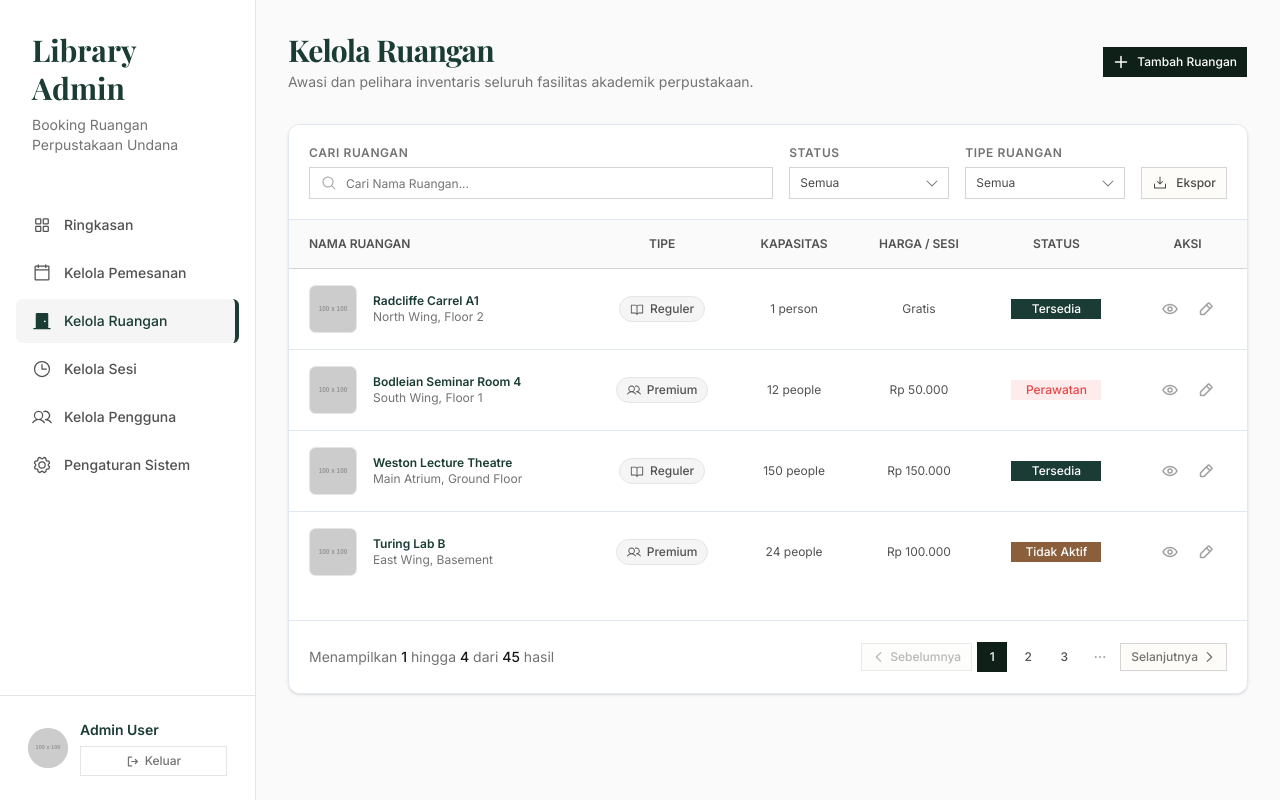
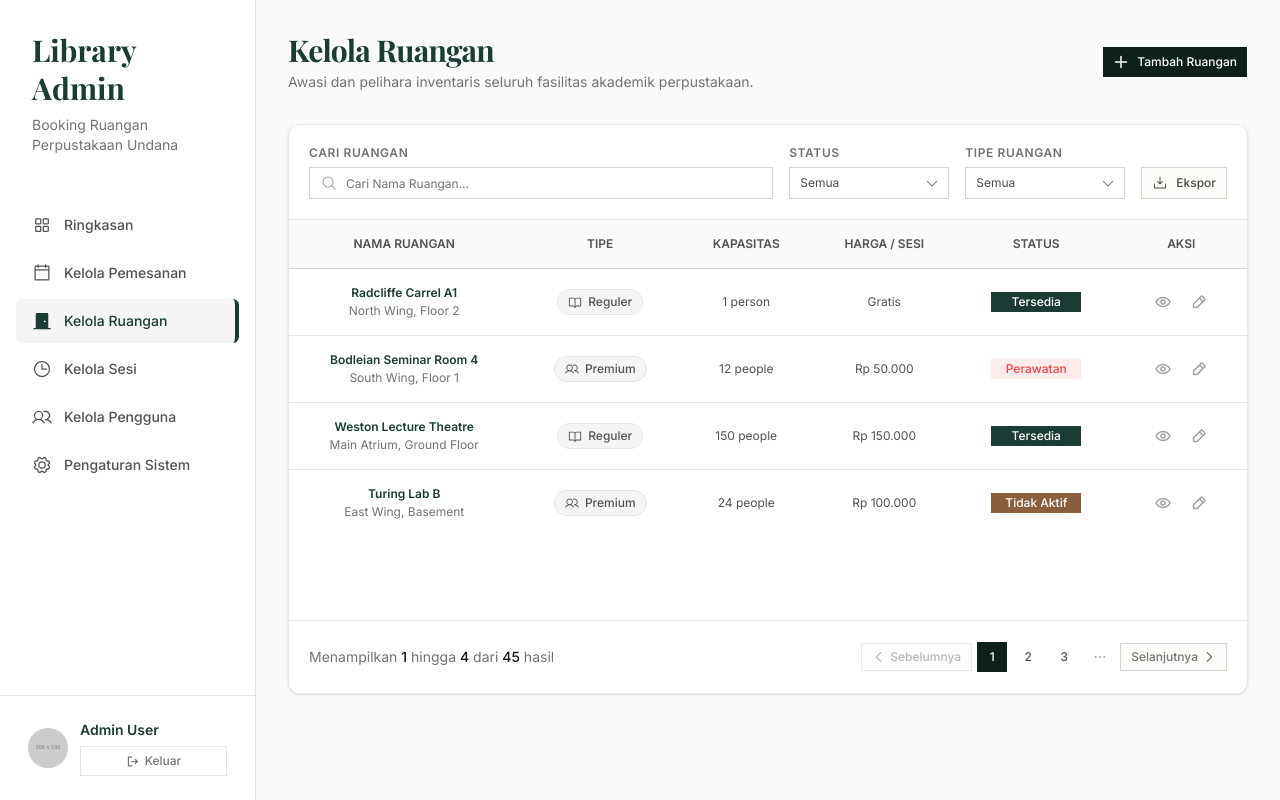
Before and after one commit to legacyditt/booking-room-perpusUndana, a Next.js app in the folder frontend/: page /admin/rooms in a window 1280 px wide. Built offline with nearby package versions, Linux system fonts and the light colour scheme; a web font is replaced by a local one.

Commit message:
style(admin): center align room name column for layout consistency

```diff
--- a/frontend/src/features/admin/components/RoomTable.tsx
+++ b/frontend/src/features/admin/components/RoomTable.tsx
@@ -1,6 +1,5 @@
 "use client";
 import React from "react";
-import Image from "next/image";
 import {
   Eye,
   PencilSimple,
@@ -50,7 +49,7 @@ export function RoomTable() {
       <Table className="whitespace-nowrap">
         <TableHeader className="bg-[#FAFAFA] border-b border-[#E2E8F0]">
           <TableRow className="hover:bg-transparent">
-            <TableHead className="px-5 py-4 font-semibold text-neutral-600 h-auto w-[300px]">
+            <TableHead className="px-5 py-4 font-semibold text-neutral-600 h-auto text-center">
               NAMA RUANGAN
             </TableHead>
             <TableHead className="px-5 py-4 font-semibold text-neutral-600 h-auto text-center">
@@ -80,25 +79,15 @@ export function RoomTable() {
                 key={room.id}
                 className="hover:bg-neutral-50/50 transition-colors group border-[#E2E8F0]"
               >
-                {/* Kolom Nama & Gambar (Rata Kiri) */}
+                {/* Kolom Nama Ruangan */}
                 <TableCell className="px-5 py-4">
-                  <div className="flex items-center gap-4">
-                    <div className="relative w-12 h-12 rounded-md overflow-hidden bg-neutral-100 border border-neutral-200 shrink-0">
-                      <Image
-                        src={room.imageUrl}
-                        alt={room.roomName}
-                        fill
-                        className="object-cover"
-                      />
-                    </div>
-                    <div className="flex flex-col">
+                  <div className="flex flex-col gap-0.5 items-center text-center">
                     <span className="font-semibold text-primary">
                       {room.roomName}
                     </span>
                     <span className="text-xs text-neutral-500">
                       {room.location}
                     </span>
-                    </div>
                   </div>
                 </TableCell>
 
```
Lines whose indentation alone changed are shown as unchanged.
